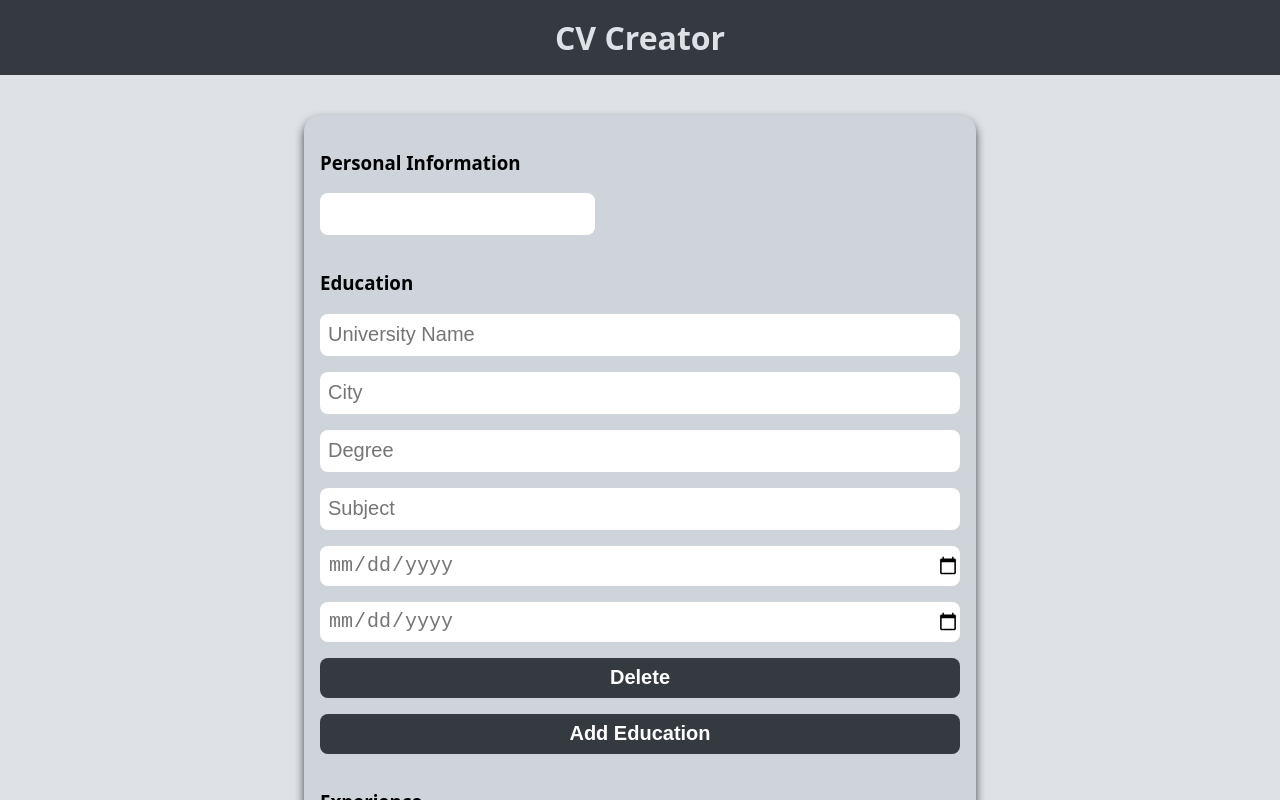
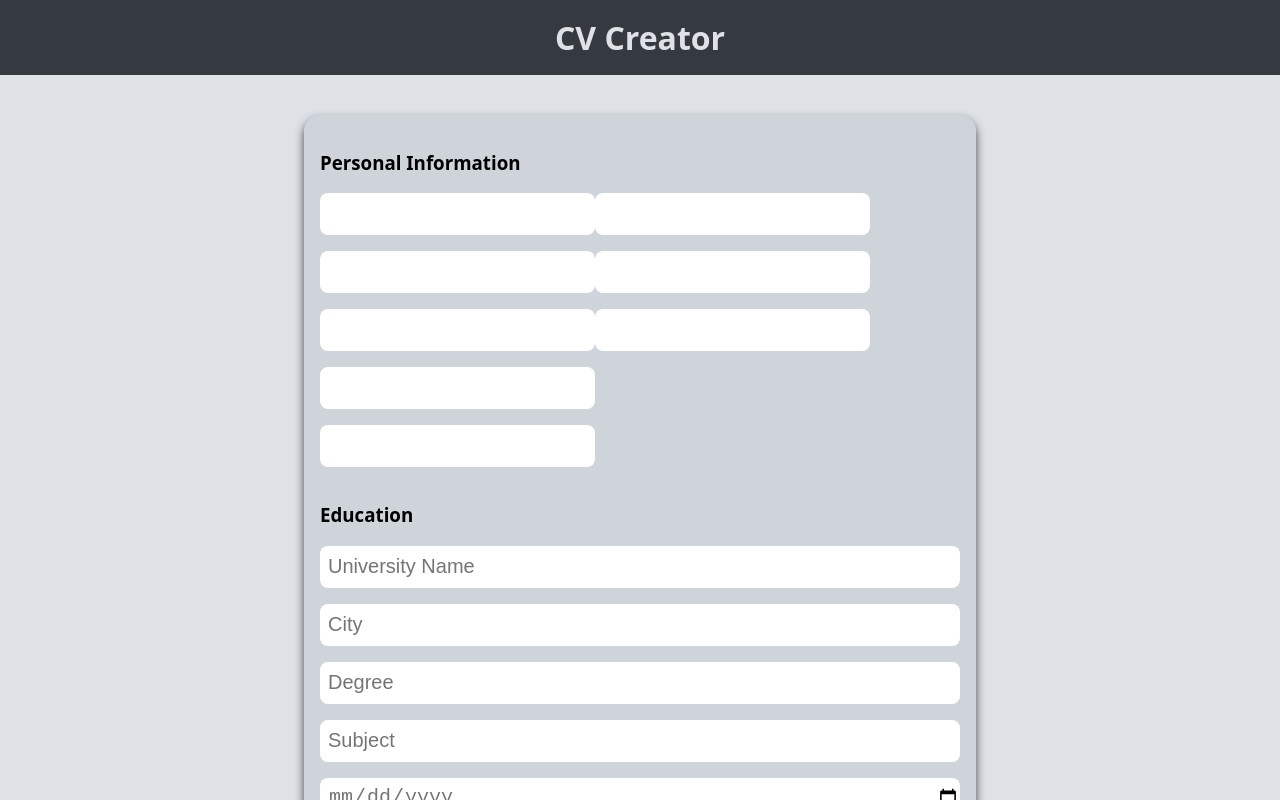
Before and after one commit to dariojularic/CV-creator-react, a React (Vite) app: page / in a window 1280 px wide. Shown: the top 800 px of the page. Built offline with nearby package versions, Linux system fonts and the light colour scheme.

Commit message:
Refactor code

```diff
--- a/src/PersonalInformation.jsx
+++ b/src/PersonalInformation.jsx
@@ -7,13 +7,13 @@ function PersonalInformation(props) {
 
   return (
     <div className="personal-info">
-      {/* <Input />
       <Input />
       <Input />
       <Input />
       <Input />
       <Input />
-      <Input /> */}
+      <Input />
+      <Input />
     </div>
   );
 }
```
